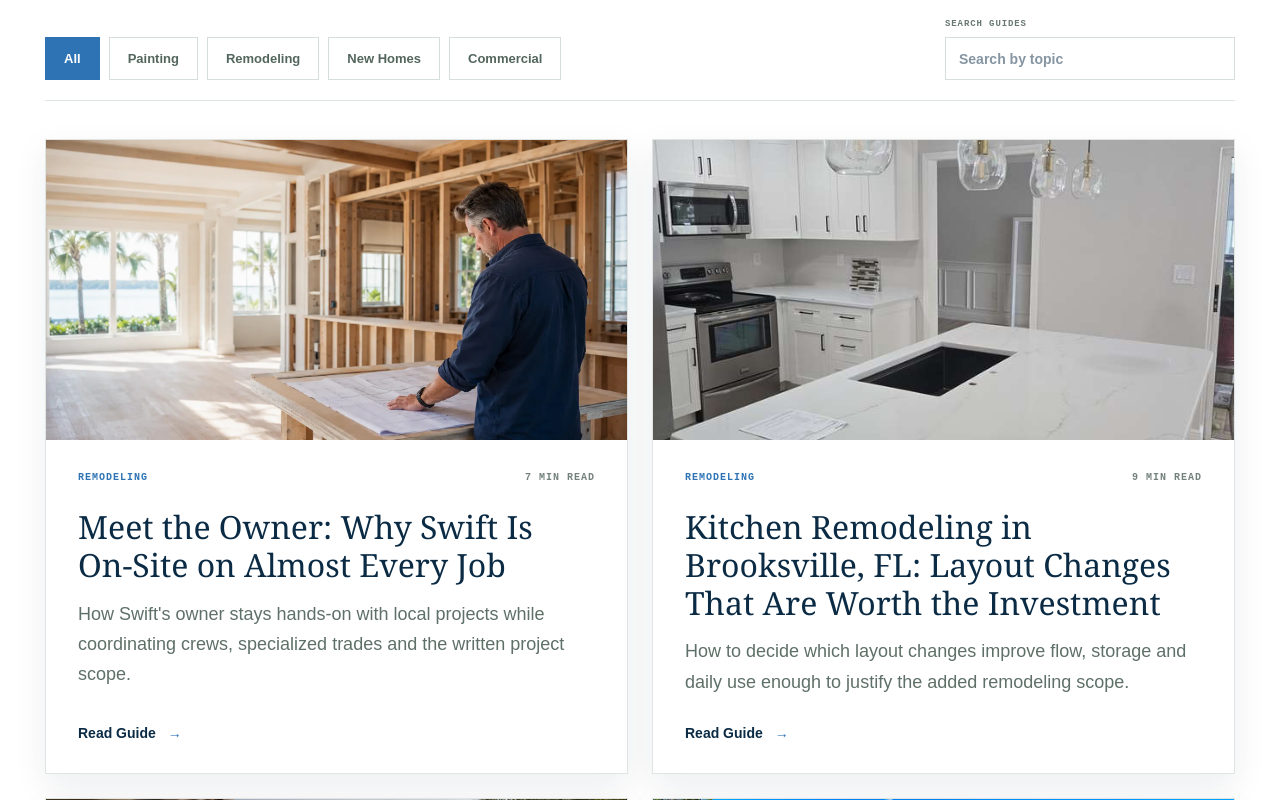
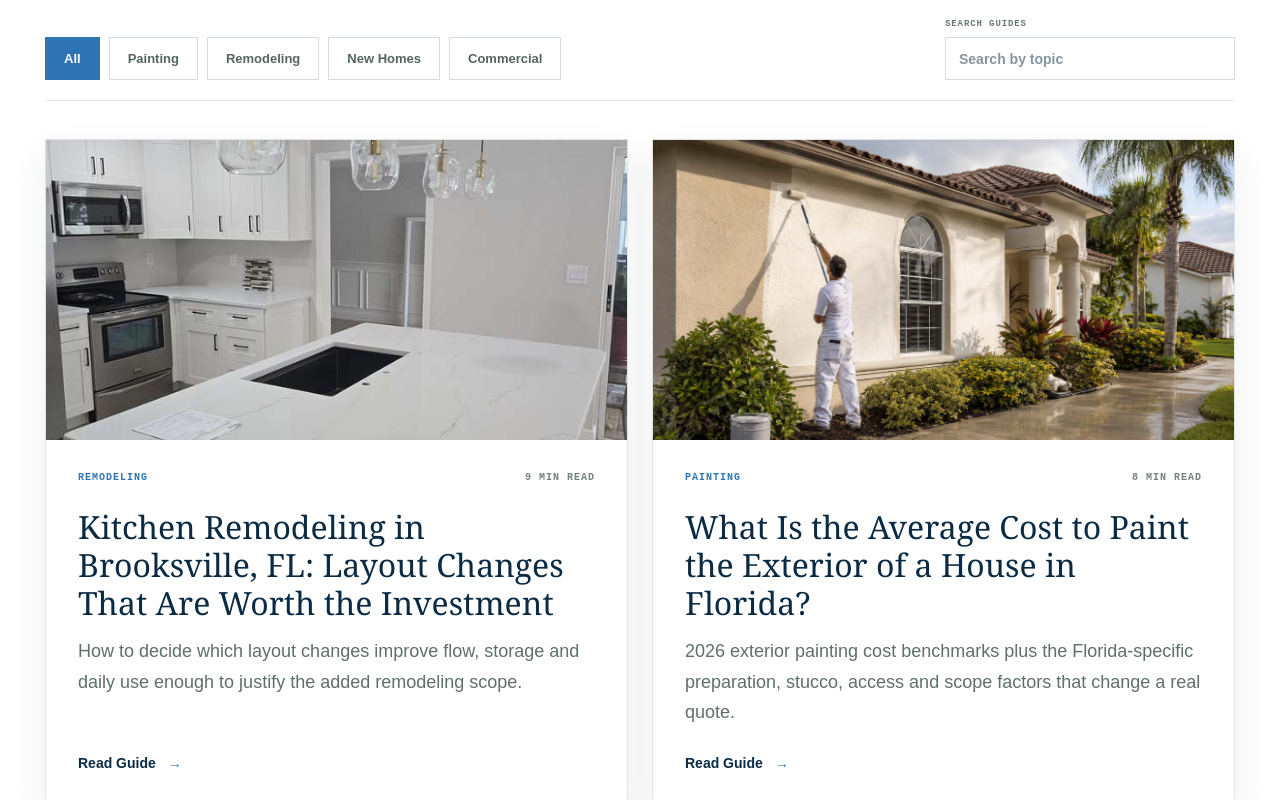
Before and after one commit to stylus1274/swift, a Next.js app: page /blog in a window 1280 px wide. Shown: the part 1600-2400 px from the top of the page. Built offline with nearby package versions, Linux system fonts and the light colour scheme.

Commit message:
Remove owner profile article for later

```diff
--- a/app/blog/meet-owner-swift-on-site/layout.tsx
+++ /dev/null
@@ -1 +0,0 @@
-import type { Metadata } from "next"; const path="/blog/meet-owner-swift-on-site"; const title="Meet the Owner: Why Swift Is On-Site | Swift"; const description="Learn how Swift's owner stays hands-on with local construction and remodeling projects and coordinates crews and specialized trades."; export const metadata:Metadata={title,description,alternates:{canonical:path},openGraph:{title,description,url:path,type:"article"}}; export default function Layout({children}:{children:React.ReactNode}){return children}
--- a/app/blog/page.tsx
+++ b/app/blog/page.tsx
@@ -7,15 +7,6 @@ import SiteFooter from "@/components/SiteFooter";
 const categories = ["All", "Painting", "Remodeling", "New Homes", "Commercial"];
 
 const articles = [
-  {
-    category: "Remodeling",
-    title: "Meet the Owner: Why Swift Is On-Site on Almost Every Job",
-    excerpt: "How Swift's owner stays hands-on with local projects while coordinating crews, specialized trades and the written project scope.",
-    image: "/assets/about-contractor-hero.webp",
-    alt: "Contractor reviewing plans inside a Florida renovation",
-    readTime: "7 MIN READ",
-    href: "/blog/meet-owner-swift-on-site",
-  },
   {
     category: "Remodeling",
     title: "Kitchen Remodeling in Brooksville, FL: Layout Changes That Are Worth the Investment",
--- a/app/sitemap-blog.xml/route.ts
+++ b/app/sitemap-blog.xml/route.ts
@@ -26,7 +26,6 @@ const blogRoutes = [
   "/blog/20-plus-years-projects-hernando-county",
   "/blog/custom-home-building-brooksville-process",
   "/blog/30-percent-rule-remodeling",
-  "/blog/meet-owner-swift-on-site",
   "/blog/kitchen-remodeling-brooksville-layout-changes",
   "/blog/average-cost-paint-house-exterior-florida",
 ];
```
Also changed, not shown: app/blog/meet-owner-swift-on-site/page.tsx (deleted, +0 -2 lines).
